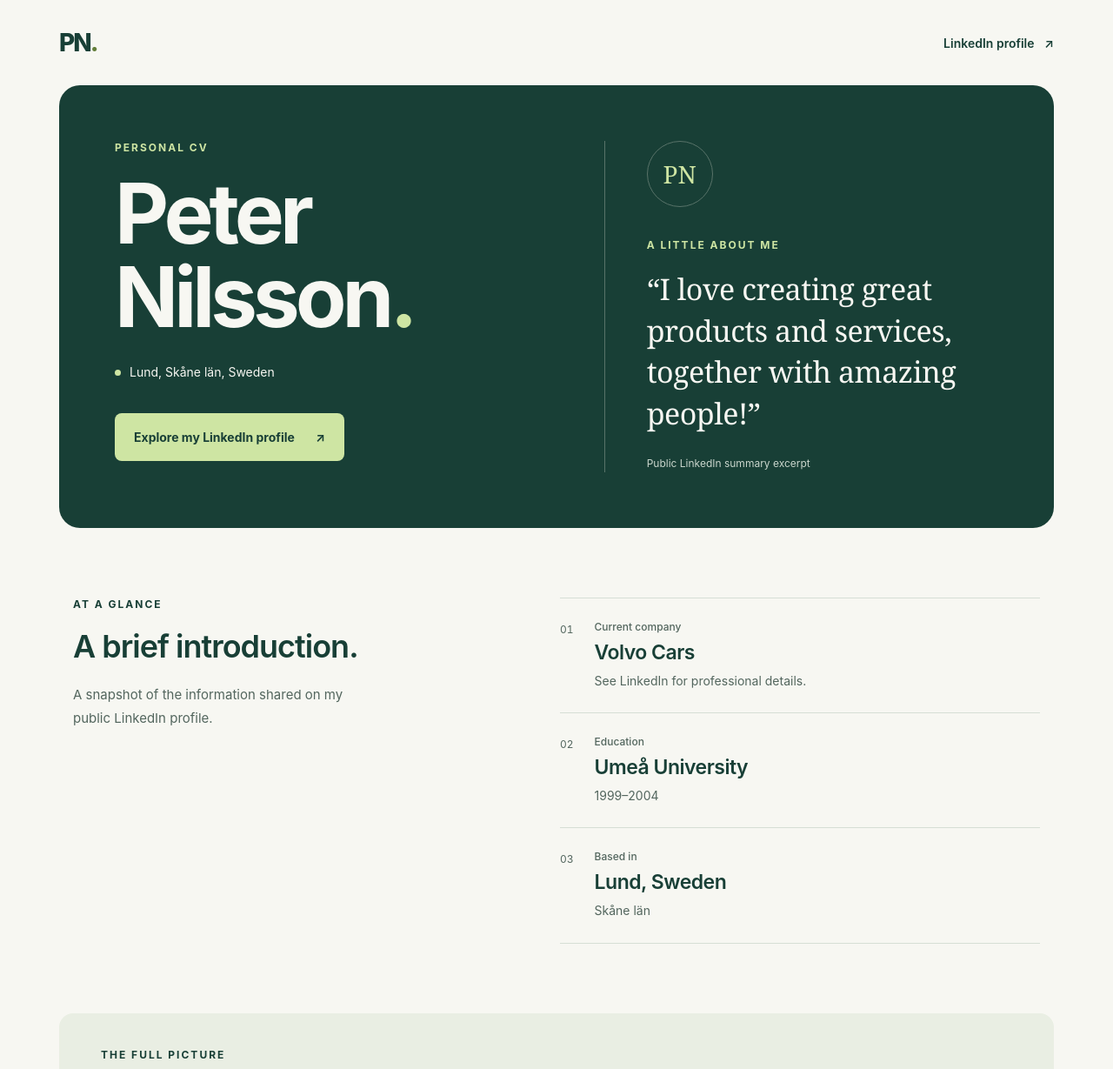
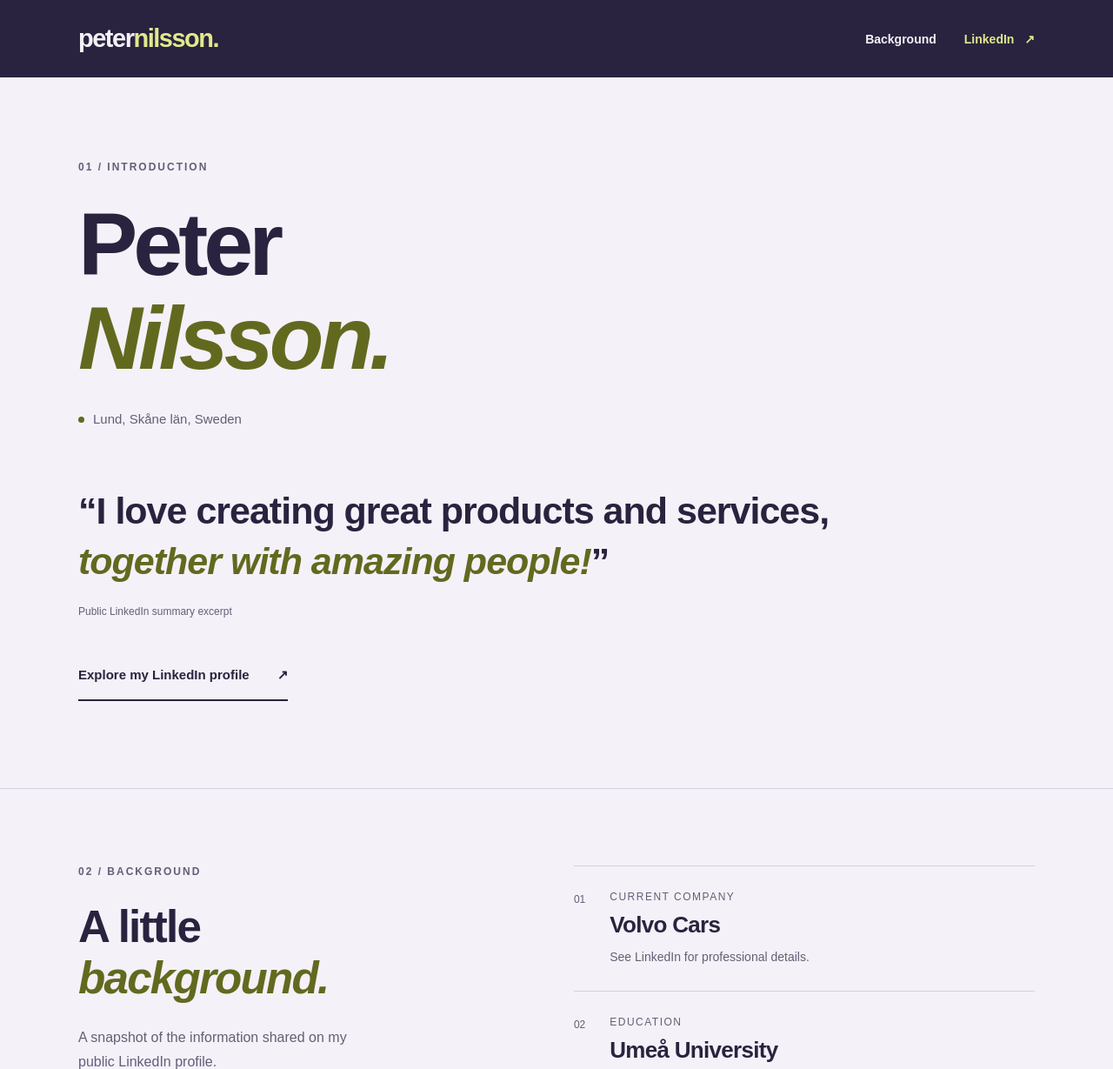
Before and after one commit to PNILSS50/peteranilsson-cv, a plain HTML site: page site/index.html in a window 1280 px wide. Shown: the top 1229 px of the page at 87% size. Drawn offline with Linux system fonts and the light colour scheme.

Commit message:
Refresh CV design with bold editorial styling
Co-authored-by: Copilot App <223556219+Copilot@users.noreply.github.com>

```diff
--- a/site/index.html
+++ b/site/index.html
@@ -4,7 +4,7 @@
     <meta charset="utf-8">
     <meta name="viewport" content="width=device-width, initial-scale=1">
     <meta name="description" content="Peter Nilsson — a brief personal CV. Based in Lund, Sweden, with public profile information from LinkedIn.">
-    <meta name="theme-color" content="#183f36">
+    <meta name="theme-color" content="#29233f">
     <title>Peter Nilsson | Personal CV</title>
     <link rel="icon" href="favicon.svg" type="image/svg+xml">
     <link rel="stylesheet" href="styles.css">
@@ -13,30 +13,36 @@
     <a class="skip-link" href="#main">Skip to content</a>
     <div class="page">
       <header class="header">
-        <a class="wordmark" href="./" aria-label="Peter Nilsson home">PN<span aria-hidden="true">.</span></a>
-        <a class="profile-link" href="https://www.linkedin.com/in/peteranilsson/">LinkedIn profile <span aria-hidden="true">↗</span></a>
+        <div class="header-inner">
+          <a class="wordmark" href="./" aria-label="Peter Nilsson home">peter<span>nilsson.</span></a>
+          <nav aria-label="Main navigation">
+            <a href="#overview">Background</a>
+            <a class="profile-link" href="https://www.linkedin.com/in/peteranilsson/">LinkedIn <span aria-hidden="true">↗</span></a>
+          </nav>
+        </div>
       </header>
 
       <main id="main">
         <section class="hero" aria-labelledby="name">
+          <div class="hero-inner">
             <div class="hero-copy">
-            <p class="eyebrow">Personal CV</p>
-            <h1 id="name">Peter<br>Nilsson<span class="accent">.</span></h1>
+              <p class="eyebrow">01 / Introduction</p>
+              <h1 id="name">Peter <span>Nilsson.</span></h1>
               <p class="location"><span class="location-dot" aria-hidden="true"></span>Lund, Skåne län, Sweden</p>
-            <a class="button" href="https://www.linkedin.com/in/peteranilsson/">Explore my LinkedIn profile <span aria-hidden="true">↗</span></a>
             </div>
             <div class="hero-note">
-            <div class="monogram" aria-hidden="true">PN</div>
-            <p class="eyebrow">A little about me</p>
-            <blockquote>“I love creating great products and services, together with amazing people!”</blockquote>
+              <blockquote>“I love creating great products and services, <em>together with amazing people!</em>”</blockquote>
               <p class="quote-source">Public LinkedIn summary excerpt</p>
+            </div>
+            <a class="button" href="https://www.linkedin.com/in/peteranilsson/">Explore my LinkedIn profile <span aria-hidden="true">↗</span></a>
           </div>
         </section>
 
-        <section class="overview" aria-labelledby="overview-title">
+        <section class="overview" id="overview" aria-labelledby="overview-title">
+          <div class="overview-inner">
             <div class="section-heading">
-            <p class="eyebrow">At a glance</p>
-            <h2 id="overview-title">A brief introduction.</h2>
+              <p class="eyebrow">02 / Background</p>
+              <h2 id="overview-title">A little<br><em>background.</em></h2>
               <p>A snapshot of the information shared on my public LinkedIn profile.</p>
             </div>
             <div class="facts">
@@ -65,15 +71,18 @@
                 </div>
               </article>
             </div>
+          </div>
         </section>
 
         <section class="more" aria-labelledby="more-title">
+          <div class="more-inner">
             <div>
-            <p class="eyebrow">The full picture</p>
-            <h2 id="more-title">Find more on LinkedIn.</h2>
+              <p class="eyebrow">03 / The full picture</p>
+              <h2 id="more-title">More of the story.<br><em>On LinkedIn.</em></h2>
               <p>For further professional background, visit my LinkedIn profile.</p>
             </div>
-          <a class="button button-dark" href="https://www.linkedin.com/in/peteranilsson/">Visit LinkedIn <span aria-hidden="true">↗</span></a>
+            <a class="button" href="https://www.linkedin.com/in/peteranilsson/">Visit LinkedIn <span aria-hidden="true">↗</span></a>
+          </div>
         </section>
       </main>
 
--- a/site/styles.css
+++ b/site/styles.css
@@ -1,85 +1,81 @@
 :root {
   color-scheme: light;
-  --paper: #f7f7f2;
-  --ink: #183f36;
-  --muted: #53665e;
-  --line: #d6ded5;
-  --accent: #cee5a3;
-  font-family: -apple-system, BlinkMacSystemFont, "Segoe UI", sans-serif;
+  --paper: #f4f1f8;
+  --ink: #29233f;
+  --muted: #655e77;
+  --line: #d7d0e2;
+  --accent: #e1e98c;
+  --highlight: #62691f;
+  font-family: Arial, Helvetica, sans-serif;
   color: var(--ink);
   background: var(--paper);
 }
 
 * { box-sizing: border-box; }
 body { margin: 0; }
-a { color: inherit; text-underline-offset: 0.25em; }
-a:focus-visible { outline: 3px solid #9c642b; outline-offset: 6px; }
-.page { max-width: 1240px; margin: auto; padding: 0 48px; }
-.header { display: flex; align-items: center; justify-content: space-between; padding: 32px 0; gap: 20px; }
-.wordmark { font-size: 28px; font-weight: 800; letter-spacing: -2px; text-decoration: none; }
-.wordmark span { color: #637e3a; }
-.profile-link { font-size: 14px; font-weight: 600; text-decoration: none; }
-.profile-link:hover { text-decoration: underline; }
+a { color: inherit; text-underline-offset: 0.3em; }
+a:focus-visible { outline: 3px solid currentColor; outline-offset: 6px; }
+.header { background: var(--ink); color: var(--paper); }
+.header-inner, .hero-inner, .overview-inner, .more-inner, footer {
+  width: min(1100px, calc(100% - 96px));
+  margin-inline: auto;
+}
+.header-inner { display: flex; align-items: center; justify-content: space-between; padding-block: 28px; gap: 24px; }
+.wordmark { font-size: 29px; font-weight: 750; letter-spacing: -1.5px; text-decoration: none; }
+.wordmark span { color: var(--accent); }
+nav { display: flex; align-items: center; gap: 32px; font-size: 14px; font-weight: 600; }
+nav a { text-decoration: none; }
+nav a:hover { text-decoration: underline; }
+.profile-link { color: var(--accent); }
 .profile-link span { margin-left: 8px; }
-.skip-link { position: absolute; top: -100px; left: 20px; z-index: 1; padding: 12px; background: white; }
+.skip-link { position: absolute; top: -100px; left: 20px; z-index: 1; padding: 12px; background: var(--paper); }
 .skip-link:focus { top: 12px; }
-.hero {
-  display: grid;
-  grid-template-columns: 1.1fr 1fr;
-  gap: 64px;
-  padding: 64px;
-  border-radius: 24px;
-  background: var(--ink);
-  color: var(--paper);
-}
-.eyebrow { margin: 0 0 20px; font-size: 12px; font-weight: 650; letter-spacing: 2px; text-transform: uppercase; }
-.hero .eyebrow { color: var(--accent); }
-h1 { margin: 0; font-size: clamp(60px, 7.5vw, 96px); line-height: 1; letter-spacing: -5px; font-weight: 650; }
-.accent { color: var(--accent); }
-.location { display: flex; align-items: center; gap: 10px; margin: 28px 0 36px; font-size: 14px; line-height: 1.6; }
-.location-dot { flex: 0 0 7px; height: 7px; border-radius: 50%; background: var(--accent); }
-.button { display: inline-flex; align-items: center; justify-content: space-between; gap: 24px; padding: 17px 22px; border-radius: 8px; color: var(--ink); background: var(--accent); text-decoration: none; font-weight: 650; font-size: 14px; line-height: 1.5; }
-.button:hover { background: #dfefc5; }
-.hero-note { border-left: 1px solid #587369; padding-left: 48px; display: flex; flex-direction: column; justify-content: center; }
-.monogram { width: 76px; height: 76px; display: grid; place-items: center; border: 1px solid #587369; border-radius: 50%; font-family: Georgia, serif; font-size: 28px; margin-bottom: 36px; color: var(--accent); }
-blockquote { margin: 0; font-family: Georgia, "Times New Roman", serif; font-size: clamp(25px, 2.7vw, 34px); line-height: 1.4; letter-spacing: -0.5px; }
-.quote-source { font-size: 12px; color: #cad6cd; margin: 24px 0 0; line-height: 1.6; }
-.overview { display: grid; grid-template-columns: 1fr 1.15fr; gap: 80px; padding: 80px 16px; }
-h2 { margin: 0; font-size: clamp(27px, 3vw, 36px); letter-spacing: -1px; line-height: 1.2; font-weight: 600; }
-.section-heading > p:last-child, .more p:last-child { color: var(--muted); font-size: 15px; line-height: 1.8; max-width: 340px; margin: 20px 0 0; }
+.hero-inner { padding-block: 96px 100px; }
+.eyebrow { margin: 0 0 28px; font-size: 12px; font-weight: 600; letter-spacing: 2px; text-transform: uppercase; color: var(--muted); }
+h1 { margin: 0; font-size: clamp(56px, 8vw, 104px); line-height: 1.05; letter-spacing: -5px; font-weight: 750; }
+h1 span { display: block; font-style: italic; color: var(--highlight); }
+.location { display: flex; align-items: center; gap: 10px; margin: 28px 0 0; font-size: 15px; line-height: 1.6; color: var(--muted); }
+.location-dot { flex: 0 0 7px; height: 7px; border-radius: 50%; background: var(--highlight); }
+.hero-note { margin-block: 64px 36px; max-width: 880px; }
+blockquote { margin: 0; font-size: clamp(27px, 3.6vw, 43px); font-weight: 600; line-height: 1.35; letter-spacing: -1px; }
+em { color: var(--highlight); }
+.quote-source { font-size: 12px; color: var(--muted); margin: 20px 0 0; line-height: 1.6; }
+.button { display: inline-flex; align-items: center; justify-content: space-between; gap: 32px; padding: 16px 0; border-bottom: 2px solid currentColor; text-decoration: none; font-weight: 600; font-size: 15px; line-height: 1.5; }
+.button:hover { color: var(--highlight); }
+.overview { border-top: 1px solid var(--line); }
+.overview-inner { display: grid; grid-template-columns: 1fr 1.1fr; gap: 88px; padding-block: 88px 96px; }
+h2 { margin: 0; font-size: clamp(34px, 4vw, 52px); letter-spacing: -1.8px; line-height: 1.15; font-weight: 700; }
+.section-heading > p:last-child, .more p:last-child { color: var(--muted); font-size: 16px; line-height: 1.8; max-width: 350px; margin: 24px 0 0; }
 .facts { border-top: 1px solid var(--line); }
-.fact { display: flex; gap: 24px; padding: 25px 0; border-bottom: 1px solid var(--line); }
+.fact { display: flex; gap: 28px; padding: 28px 0; border-bottom: 1px solid var(--line); }
 .fact-number { font-size: 12px; color: var(--muted); padding-top: 3px; font-variant-numeric: tabular-nums; }
-h3 { margin: 0 0 8px; font-size: 12px; color: var(--muted); font-weight: 500; }
-.fact-value { margin: 0; font-size: 23px; font-weight: 600; letter-spacing: -0.5px; }
-.fact-detail { margin: 8px 0 0; font-size: 14px; color: var(--muted); line-height: 1.6; }
-.more { display: flex; align-items: center; justify-content: space-between; gap: 32px; padding: 40px 48px; background: #e9eee3; border-radius: 16px; }
-.more .eyebrow { margin-bottom: 12px; }
-.more p:last-child { max-width: 440px; margin-top: 12px; }
-.button-dark { flex-shrink: 0; background: var(--ink); color: var(--paper); }
-.button-dark:hover { background: #29584c; }
-footer { display: flex; justify-content: space-between; gap: 24px; padding: 32px 0; color: var(--muted); font-size: 12px; line-height: 1.7; }
+h3 { margin: 0 0 10px; font-size: 12px; color: var(--muted); font-weight: 500; text-transform: uppercase; letter-spacing: 1.5px; }
+.fact-value { margin: 0; font-size: 26px; font-weight: 600; letter-spacing: -0.7px; }
+.fact-detail { margin: 10px 0 0; font-size: 14px; color: var(--muted); line-height: 1.6; }
+.more { background: var(--ink); color: var(--paper); }
+.more-inner { display: flex; align-items: center; justify-content: space-between; gap: 48px; padding-block: 88px; }
+.more .eyebrow, .more em { color: var(--accent); }
+.more p:last-child { max-width: 440px; color: #d0c9df; }
+.more .button { flex-shrink: 0; color: var(--accent); }
+.more .button:hover { color: white; }
+footer { display: flex; justify-content: space-between; gap: 24px; padding-block: 32px; color: var(--muted); font-size: 12px; line-height: 1.7; }
 footer p { margin: 0; }
 footer span { margin: 0 6px; }
 
 @media (max-width: 850px) {
-  .page { padding: 0 24px; }
-  .hero { gap: 32px; padding: 40px 32px; }
-  .hero-note { padding-left: 32px; }
-  h1 { letter-spacing: -3px; }
-  .overview { gap: 40px; padding: 56px 8px; }
-  .more { padding: 32px; }
+  .header-inner, .hero-inner, .overview-inner, .more-inner, footer { width: calc(100% - 48px); }
+  .overview-inner { gap: 40px; }
+  .hero-inner { padding-block: 72px; }
+  .more-inner { gap: 32px; }
 }
 
 @media (max-width: 620px) {
-  .page { padding: 0 16px; }
-  .header { padding: 24px 4px; }
-  .hero { grid-template-columns: 1fr; padding: 36px 24px; gap: 36px; border-radius: 16px; }
-  .hero-note { border-left: 0; border-top: 1px solid #587369; padding: 32px 0 0; }
-  .monogram { display: none; }
-  .hero-note .eyebrow { margin-bottom: 16px; }
-  .location { margin: 24px 0; }
-  .overview { grid-template-columns: 1fr; gap: 32px; padding: 48px 8px; }
-  .more { align-items: flex-start; flex-direction: column; padding: 28px 24px; }
-  footer { flex-direction: column; gap: 8px; padding: 28px 4px; }
+  .header-inner { flex-direction: column; align-items: flex-start; gap: 24px; padding-block: 24px; }
+  nav { width: 100%; justify-content: space-between; gap: 20px; }
+  h1 { letter-spacing: -3px; }
+  .hero-inner { padding-block: 56px 64px; }
+  .hero-note { margin-block: 40px 28px; }
+  .overview-inner { grid-template-columns: 1fr; gap: 36px; padding-block: 64px; }
+  .more-inner { align-items: flex-start; flex-direction: column; padding-block: 64px; gap: 24px; }
+  footer { flex-direction: column; gap: 8px; padding-block: 28px; }
 }
```
Also changed, not shown: site/favicon.svg, 1 other file. Lines whose indentation alone changed are shown as unchanged.
